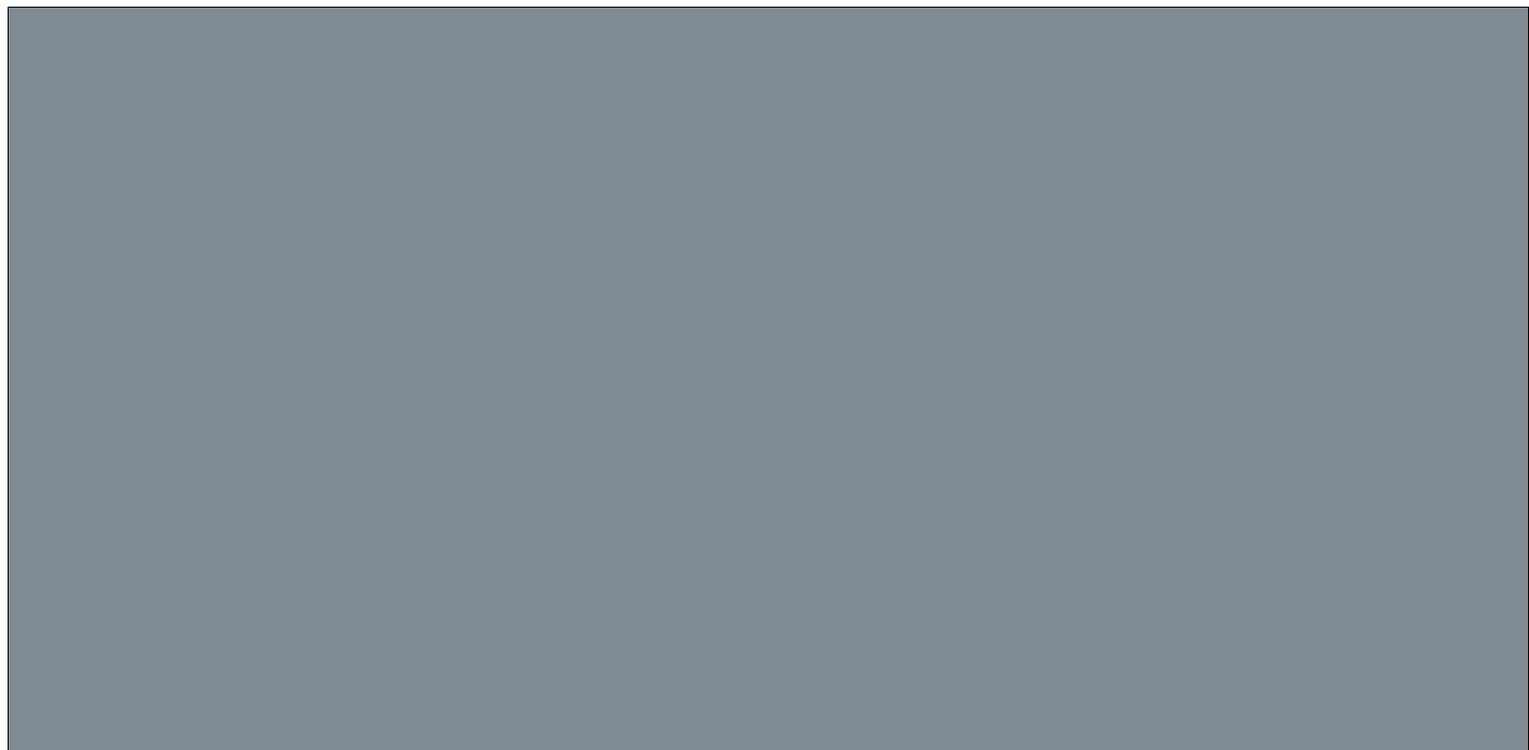
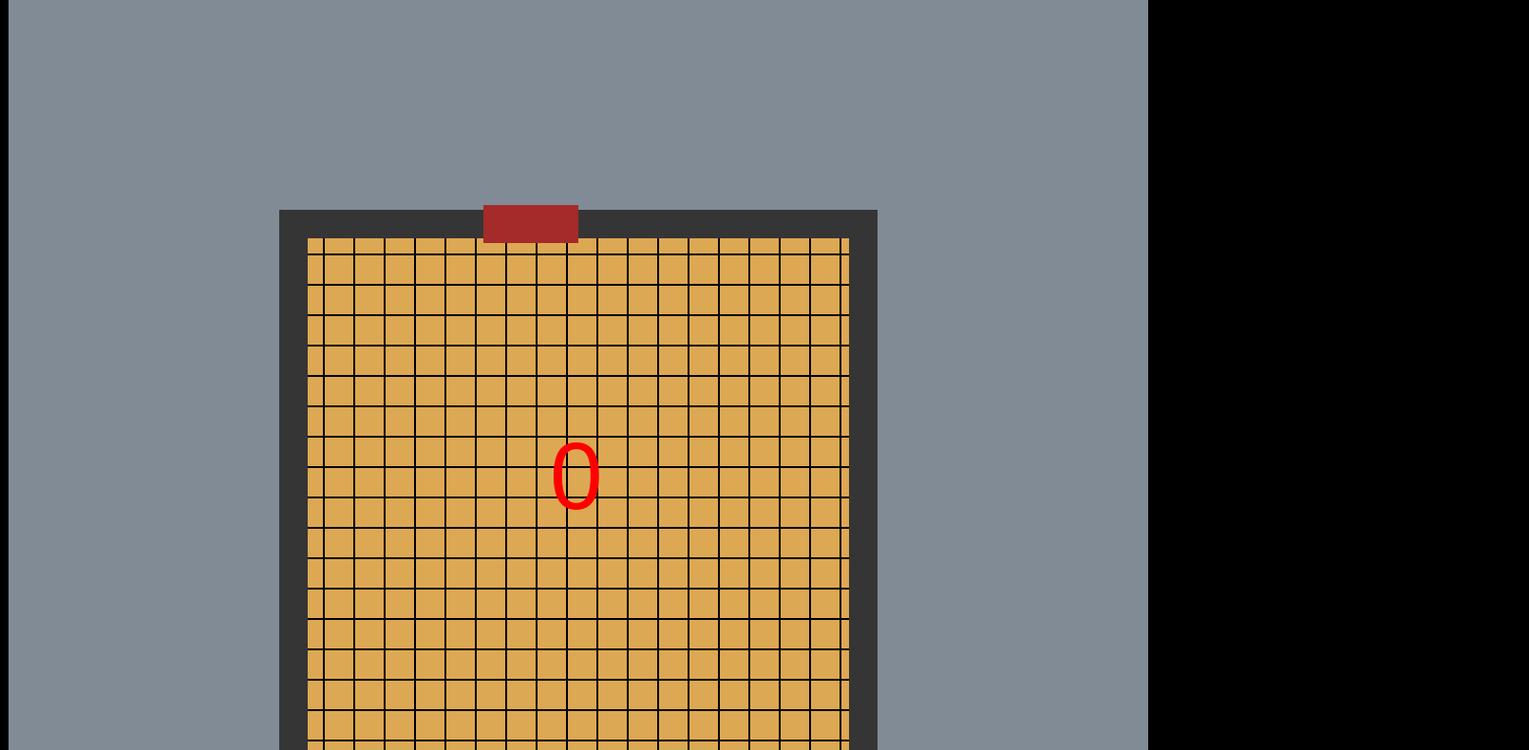
Before and after one commit to erfty125/goofywebgame, a plain HTML site: page index.html in a window 1280 px wide. Shown: the part 73-863 px from the top of the page at 95% size, 1610 px wide, since content can reach past the window. Drawn offline with Linux system fonts and the light colour scheme.

Commit message:
cool update

```diff
--- a/index.html
+++ b/index.html
@@ -1,182 +1,344 @@
 <!DOCTYPE html>
 <html>
 <body>
-<h1>fuking game</h1>
 
-<canvas id="myCanvas" width="1600" height="1600" style="border:1px solid #000000; background-color: #808B96;">
+<canvas id="myCanvas" width="1200" height="1200" style="align: center;border:1px solid #000000; background-color: #808B96;">
 </canvas>
 
 <script>
-var x=10;
-var y=10;
-var angle=0;
-var img = new Image();
-img.src = 'fard.png';
+var SSIZE=32;
+//         x   y   ang xs ys img    state(fard, ahh, kicking);
+var pvals=[300,300,300,0,0,'pl.png',1];
+var ens=[];
+//          x   y  ang startspeed xs  ys skin                      state(lying running dead)
+ens.push([100,100,0, 220    ,   0 , 0,   Math.floor(Math.random()*3),1]);
+var lvlparams=[200,0,300,0,400,600,500,600,"#DDA853"];
+
+var pabal=[];
+//         const rtime   func  timer  key to execute  exectime  state
+pabal.push([100,        la,   0     ,5              , 20       , 2]);
+pabal.push([150,        att,   0     ,4              , 5       , 0]);
+
 var c = document.getElementById("myCanvas");
+document.body.style.backgroundColor = "black";
 var ctx = c.getContext("2d");
-
-
-var dPressed = false;
-var aPressed = false;
-var wPressed = false;
-var sPressed = false;
-var qPressed = false;
 
 document.addEventListener("keydown", keyDownHandler);
 document.addEventListener("keyup", keyUpHandler);
 
+var score=0;
 
 setInterval(game, 16);
+var dfpsi=20;
+drawgame();
+//          w     a     s     d     mouse v
+var keys=[false,false,false,false,false,false];
 
 function keyDownHandler(e) {
   if (e.key === "d") {
-    dPressed = true;
+    keys[3] = true;
   } else if (e.key === "a") {
-    aPressed = true;
+    keys[1] = true;
   } else if (e.key === "w") {
-    wPressed = true;
+    keys[0] = true;
   } else if (e.key === "s") {
-    sPressed = true;
+    keys[2] = true;
   } else if (e.key === "v") {
-    qPressed = true;
+    keys[5] = true;
   }
 
 }
 
-// Handle key release
+
 function keyUpHandler(e) {
   if (e.key === "d") {
-    dPressed = false;
+    keys[3] = false;
   } else if (e.key === "a") {
-    aPressed = false;
+    keys[1] 	= false;
   } else if (e.key === "w") {
-    wPressed = false;
+    keys[0] = false;
   } else if (e.key === "s") {
-    sPressed = false;
+    keys[2] = false;
   } else if (e.key === "v") {
-    qPressed = false;
+    keys[5] = false;
   }
 }
 
-var mouseDown = false;
 document.body.onmousedown = function(e) {
-  mouseDown=true;
+  keys[4]=true;
 }
 document.body.onmouseup = function() {
-  mouseDown=false;
+  keys[4]=false;
 }
 
 function calculateAngle(X, Y,X1,Y1) {
-        const deltaX = X - X1+16;
-        const deltaY = Y - Y1+16;
+        const deltaX = X - X1+SSIZE;
+        const deltaY = Y - Y1+SSIZE;
         const radians = Math.atan2(deltaY, deltaX);
         return radians;
     }
+
+function pvel(X,Y,VELx, VELy){
+if(Math.abs(VELx)>100){
+X+=Math.floor(VELx/100);
+if(X <= 16 || X >= 524)
+X-=Math.floor(VELx/100);
+VELx=VELx-Math.floor(VELx/100)*100;
+}
+if(Math.abs(VELy)>100){
+Y+=Math.floor(VELy/100);
+if(Y<= 16 || Y >= 524)
+Y-=Math.floor(VELy/100);
+VELy=VELy-Math.floor(VELy/100)*100;
+}
+var arr=[X,Y,VELx,VELy];
+return arr;
+}
 
 c.addEventListener('mousemove', (event) => {
         const mouseX = event.offsetX;
         const mouseY = event.offsetY;
 
-        angle = calculateAngle(mouseX, mouseY,x+16,y+16);
+        pvals[2] = calculateAngle(mouseX, mouseY,pvals[0]+SSIZE+300,pvals[1]+SSIZE+300);
     });
 
-var at=60;
-var jt=120;
-function attack(){
-if(at==0){
-at=60;
-img.src='fard3.png';
-ens.forEach(cen);
+function draw(X,Y,ang,src){
+var dimg = new Image();
+dimg.src=src;
+ctx.save();
+ctx.translate(X+SSIZE,Y+SSIZE);
+ctx.rotate(ang);
+ctx.drawImage(dimg,-SSIZE,-SSIZE);
+ctx.restore();
+}
+
+function drawf(){
+ctx.save();
+ctx.fillStyle="#DDA853";
+ctx.rect(0,0,600,600);
+ctx.fill();
+ctx.lineWidth=2;
+ctx.strokeStyle="black";
+ctx.beginPath();
+for(var lx = 0; lx <=600; lx += 32) {
+ ctx.moveTo(lx, 0);
+ ctx.lineTo(lx, 600);
+}
+for (var ly = 0; ly <=600; ly += 32){
+ ctx.moveTo(0, ly);
+ ctx.lineTo(600, ly);
+}
+ctx.stroke();
+ctx.closePath();
+
+ctx.beginPath();
+ctx.strokeStyle="#353535";
+ctx.rect(0,0,600,600);
+ctx.lineWidth=30;
+ctx.stroke();
+ctx.closePath();
+
+ctx.beginPath();
+ctx.lineWidth=40;
+ctx.strokeStyle="brown";
+ctx.moveTo(lvlparams[0],lvlparams[1]);
+ctx.lineTo(lvlparams[2],lvlparams[3]);
+ctx.stroke();
+ctx.closePath();
+ctx.beginPath();
+ctx.lineWidth=35;
+ctx.strokeStyle="#353535";
+ctx.moveTo(lvlparams[4],lvlparams[5]);
+ctx.lineTo(lvlparams[6],lvlparams[7]);
+ctx.stroke();
+ctx.closePath();
+
+ctx.beginPath();
+ctx.fillStyle="red"
+ctx.font = "100px Arial";
+ctx.fillText(score,270,300);
+ctx.closePath();
+
+
+ctx.restore();
+
+}
+
+function den(val,i,arr){
+switch(val[7]){
+case 1:
+draw(val[0],val[1],val[2]+3.14,'fukingfurry'+val[6]+'.png');
+break;
+case 0:
+draw(val[0],val[1],val[2]+3.14,'ffurrylying'+val[6]+'.png');
+break;
+case 2:
+draw(val[0],val[1],val[2]+3.14,'ffurrydead'+val[6]+'.png');
+break;
 }
 }
 
-const ens=[];
 
-ens.push([100,100,0]);
-ens.push([150,150,2]);
+function genlvl(){
+while(ens.length>0)
+ens.pop();
+if(lvlparams[1]==0 || lvlparams[1]==600){
+lvlparams[4]=lvlparams[0];
+lvlparams[6]=lvlparams[2];
+lvlparams[5]=Math.abs(lvlparams[1]-600);
+lvlparams[7]=Math.abs(lvlparams[1]-600);
 
-function draw(X,Y,ang,src){
-var dimg= new Image();
-dimg.src=src;
-ctx.save();
-ctx.translate(X+16,Y+16);
-ctx.rotate(ang);
-ctx.drawImage(dimg,-16,-16);
-ctx.restore();
+lvlparams[0]=Math.floor(Math.random()*2)*600;
+lvlparams[2]=lvlparams[0];
+lvlparams[1]=Math.abs(lvlparams[5]-500);
+lvlparams[3]=lvlparams[1]+80;
+pvals[1]=Math.abs(lvlparams[5]-100);
+for(var i=0;i<Math.floor(Math.random()*3+1);i++){
+ens.push([Math.floor(Math.random()*400)+100,
+Math.floor(Math.random()*100)+Math.abs(pvals[1]-400),
+0, 160+Math.floor(Math.random()*80),   0 , 0,   Math.floor(Math.random()*3),1]);
 }
 
-function den(val,i,arr){
-draw(val[0],val[1],val[2],'en.png');
+}else{
+lvlparams[5]=lvlparams[1];
+lvlparams[7]=lvlparams[3];
+lvlparams[4]=Math.abs(lvlparams[0]-600);
+lvlparams[6]=Math.abs(lvlparams[0]-600);
+
+lvlparams[1]=Math.floor(Math.random()*2)*600;
+lvlparams[3]=lvlparams[1];
+lvlparams[0]=Math.abs(lvlparams[4]-400);
+lvlparams[2]=lvlparams[0]+80;
+pvals[0]=Math.abs(lvlparams[4]-100);
+for(var i=0;i<Math.floor(Math.random()*3+1);i++){
+ens.push([Math.floor(Math.random()*100)+Math.abs(pvals[0]-400),
+Math.floor(Math.random()*400)+100,
+0, 160+Math.floor(Math.random()*80) ,   0 , 0,   Math.floor(Math.random()*3),1]);
 }
 
-var et=100;
+}
+
+
+
+}
 
 function mcen(val,i,arr){
-val[2]=calculateAngle(val[0],val[1],x+16,y+16);
-if(Math.abs((x+16)-(val[0]+16))<20){
-if(Math.abs((val[1]+16)-(y+16))<20){
+if(val[7]==1){
+val[2]=calculateAngle(val[0],val[1],pvals[0]+SSIZE,pvals[1]+SSIZE);
+if(Math.abs((pvals[0]+SSIZE)-(val[0]+SSIZE))<20){
+if(Math.abs((val[1]+SSIZE)-(pvals[1]+SSIZE))<20){
+if(pvals[6]==1){
 while(arr.length>0)
 arr.pop();
-x=600;
-y=600;
+pvals[0]=300;
+pvals[1]=300;
+pvals[2]=0;
+score=0;
+}else{
+val[7]=0
+score++;
+}
 }}
-val[0]=val[0]+4*Math.cos(val[2]-Math.PI)*Math.random();
-val[1]=val[1]+4*Math.sin(val[2]-Math.PI)*Math.random();
+
+
+
+val[4]+=Math.cos(val[2]-Math.PI)*val[3];
+val[5]+=Math.sin(val[2]-Math.PI)*val[3];
+
+var farr = pvel(val[0],val[1],val[4],val[5]);
+
+val[0]=farr[0];
+val[1]=farr[1];
+val[4]=farr[2];
+val[5]=farr[3];
+}
 }
 
 function cen(val,i,arr){
-if(Math.abs(val[0]+16-(x+16+20*Math.cos(angle)))<40){
-if(Math.abs(val[1]+16-(y+16+20*Math.sin(angle)))<40){
-arr.splice(arr.indexOf(val),1);
+if(Math.abs(val[0]+SSIZE-(pvals[0]+SSIZE+20*Math.cos(pvals[2])))<20){
+if(Math.abs(val[1]+SSIZE-(pvals[1]+SSIZE+20*Math.sin(pvals[2])))<20 && val[7]!=2){
+val[7]=2;
+score+=2;
 }}
 }
 
-function jump(){
-if(jt==0){
-jt=90;
-x=x+40*Math.cos(angle-Math.PI);
-y=y+40*Math.sin(angle-Math.PI);
+function ppabal(val,i,arr){
+if(val[2] > 0) val[2]--;
+if(val[2]>val[0]-val[4])
+val[1]();
+else if(val[2]==val[0]-val[4]){
+pvals[6]=1;}
+if(val[2]==0 && keys[val[3]]==true){
+val[2]=val[0];
+pvals[6]=val[5];
 }
 }
 
-function game() {
-if(at<50)
-img.src='fard.png';
-if(sPressed == true)
-{y+=2;}
-if(wPressed == true)
-{y-=2;}
-if(dPressed == true)
-{x+=2;}
-if(aPressed == true)
-{x-=2;}
-if(qPressed == true)
-{jump();}
-if(at>0)
-at--;
-if(jt>0)
-jt--;
-if(mouseDown==true)
-attack();
-
-if(et>0){et--;}
-else{
-ens.push([300*Math.cos(Math.random()*2*Math.PI)+x,
-300*Math.sin(Math.random()*2*Math.PI)+y,0]);
-et=100;
+function la(){
+pvals[3]+=Math.cos(pvals[2]-Math.PI)*15*pvals[3];
+pvals[4]+=Math.sin(pvals[2]-Math.PI)*15*pvals[4];
 }
 
-ctx.clearRect(0, 0, c.width, c.height);
-ctx.save();
-ctx.translate(x+16,y+16);
-ctx.rotate(angle);
-ctx.drawImage(img,-16,-16);
-ctx.restore();
+function att(){
+ens.forEach(cen);
+}
 
-ens.forEach(den);
+function game() {
+pabal.forEach(ppabal);
+if(pvals[6]==1){
+if(keys[2] == true)
+{pvals[4]+=230;}
+if(keys[0] == true)
+{pvals[4]-=230;}
+if(keys[3] == true)
+{pvals[3]+=230;}
+if(keys[1] == true)
+{pvals[3]-=230;}
+}
+var vals=pvel(pvals[0],pvals[1],pvals[3],pvals[4]);
+pvals[0]=vals[0];
+pvals[1]=vals[1];
+pvals[3]=vals[2];
+pvals[4]=vals[3];
+switch(pvals[6]){
+case 1:
+pvals[5]="pl.png";
+break;
+case 2:
+pvals[5]="plk.png";
+break;
+case 0:
+pvals[5]="pla.png";
+break;
+}
+
+var k=0;
+for(var I=0;I<ens.length;I++){
+k+=ens[I][7];
+}
+
+if(Math.abs(pvals[0]-(lvlparams[2]+lvlparams[0])/2) < 100 &&
+Math.abs(pvals[1]-(lvlparams[3]+lvlparams[1])/2) < 100 &&( k ==0 || k== ens.length*2)) genlvl();
+
 ens.forEach(mcen);
 
+
                 }
+
+function drawgame(){
+
+ctx.save();
+ctx.clearRect(0,0,1200,1200);
+ctx.translate(300,300);
+drawf();
+ens.forEach(den);
+draw(pvals[0],pvals[1],pvals[2],pvals[5]);
+ctx.restore();
+setTimeout(() =>{
+requestAnimationFrame(drawgame);
+}, dfpsi);
+
+}
 </script>
 
 
```
Also changed, not shown: en.png (deleted), fard.png (deleted), fard3.png (deleted), ffurrydead0.png (added), ffurrydead1.png (added), ffurrydead2.png (added), ffurrylying0.png (added), ffurrylying1.png (added), ffurrylying2.png (added), fukingfurry0.png (added), fukingfurry1.png (added), fukingfurry2.png (added), pla.png (added), plk.png (added), 1 other file.
